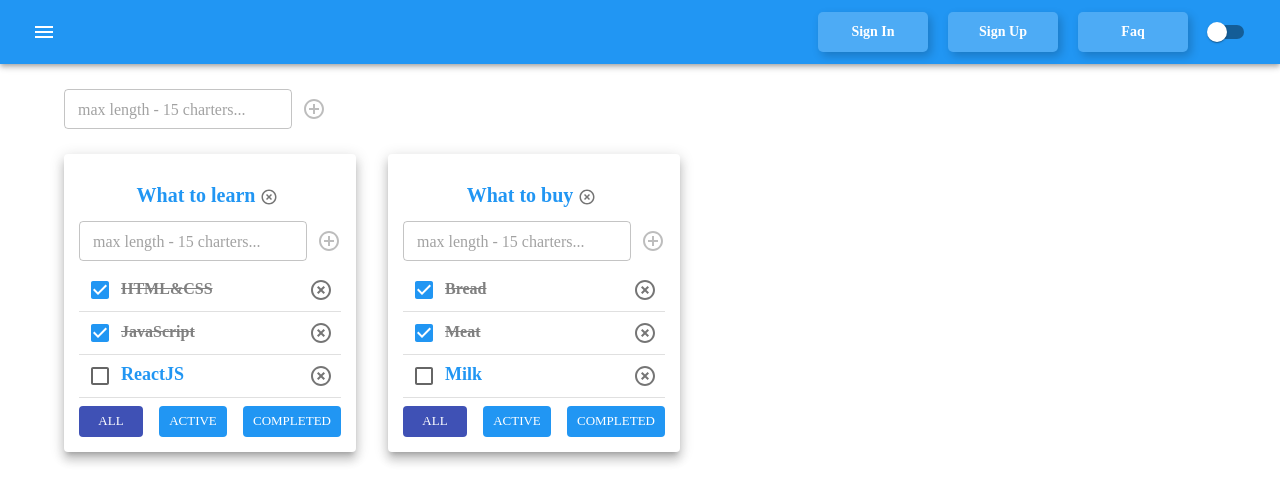
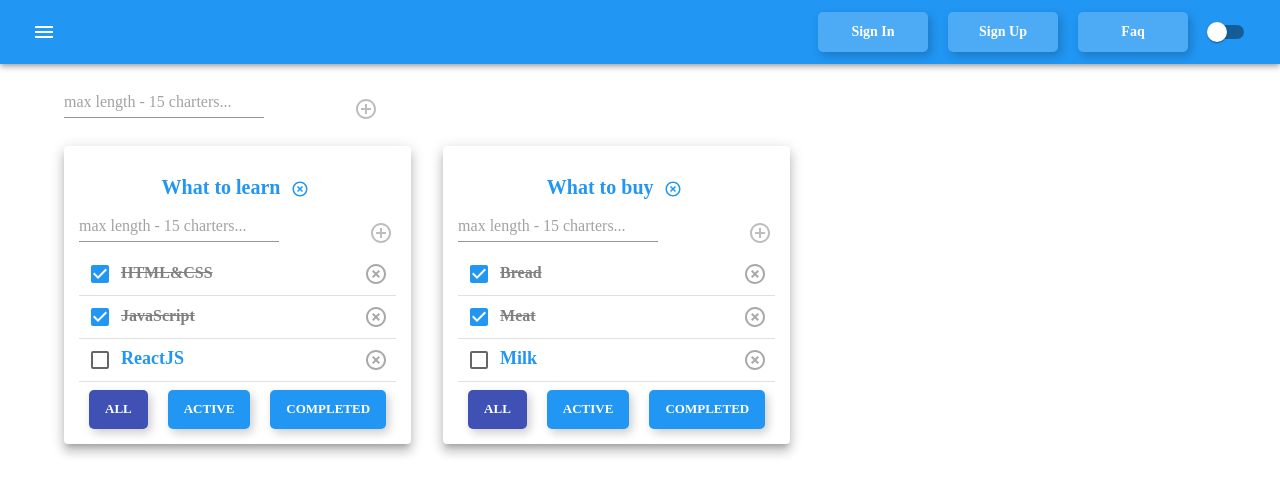
Before and after one commit to kdrenata/todolist, a React (Vite) app: page / in a window 1280 px wide. Shown: the top 502 px of the page. Built offline with nearby package versions, Linux system fonts and the light colour scheme.

Commit message:
todolist fixed with mui

```diff
--- a/src/todolist/AddItemForm.tsx
+++ b/src/todolist/AddItemForm.tsx
@@ -36,7 +36,8 @@ export const AddItemForm = ({createItem, maxTitleLength}: Props) => {
     return (
         <div>
             <TextField //  получает содержимое локального state(a)
-                variant="outlined"
+                variant="standard"
+                // sx={{ '& > :not(style)': { m: 1, width: '25ch' } }}
                 size="small"
                 value={itemTitle}
                 placeholder={`max length - ${maxTitleLength} charters...`}
@@ -48,7 +49,7 @@ export const AddItemForm = ({createItem, maxTitleLength}: Props) => {
 
             <IconButton
                 size='large'
-                sx={{p: '8px 0 0 10px'}}
+                sx={{p: '8px 0 0 90px'}}
                 disabled={!itemTitle || itemTitle.length > 15}
                 onClick={createItemHandler}
 
--- a/src/todolist/EditableSpan.tsx
+++ b/src/todolist/EditableSpan.tsx
@@ -30,7 +30,6 @@ export const EditableSpan = ({title, changeTitle}: EditableSpan) => {
                 onBlur={offEditeMode}
             />
             : <Box component='span'
-                // sx={{color: 'red'}}
                 onDoubleClick={onEditeMode}>
                 {title}
             </Box>
--- /dev/null
+++ b/src/todolist/FilterButton.ts
@@ -0,0 +1,28 @@
+import {styled} from "@mui/material";
+import Button from "@mui/material/Button";
+
+type Props = {
+    background?: string
+}
+
+export const FilterButton = styled(Button)<Props>(({background, theme}) => ({
+    minWidth: '11px',
+    fontWeight: 'bold',
+    // boxShadow: '0 0 0 2px #054B62, 4px 4px 0 0 #054B62',
+    boxShadow: "3px 4px 10px rgba(0, 0, 0, 0.2)",
+    borderRadius: '5px',
+    "&:hover": {
+        backgroundColor: '#3f51b5',
+        boxShadow: "5px 6px 14px rgba(0, 0, 0, 0.25)",
+        transition: "all 0.2s ease-in-out",
+    },
+    "&:active": {
+        boxShadow: "2px 3px 8px rgba(0, 0, 0, 0.2)",
+        transform: "scale(0.98)",
+    },
+    textTransform: 'uppercase',
+    margin: '0 10px',
+    padding: '8px 16px',
+    color: '#ffffff',
+    background: background || theme.palette.primary.light,
+}))
--- a/src/todolist/Todolist.tsx
+++ b/src/todolist/Todolist.tsx
@@ -4,7 +4,7 @@ import {AddItemForm} from "./AddItemForm.tsx";
 import {EditableSpan} from "./EditableSpan.tsx";
 import {getListItemSx} from "../TodolistItem.styles.ts";
 
-import Button from "@mui/material/Button"
+
 import IconButton from "@mui/material/IconButton"
 import List from "@mui/material/List"
 import ListItem from "@mui/material/ListItem";
@@ -12,6 +12,8 @@ import HighlightOffOutlinedIcon from '@mui/icons-material/HighlightOffOutlined';
 import Checkbox from '@mui/material/Checkbox';
 import Box from "@mui/material/Box";
 import Typography from '@mui/material/Typography';
+import {FilterButton} from "./FilterButton.ts";
+import {useState} from "react";
 
 
 type TodolistPropsType = {          // тип, который описывает пропсы компонента тудулист
@@ -80,6 +82,7 @@ export const Todolist = ({
                             size='medium'
                             onClick={deleteTaskHandler}>
                             <HighlightOffOutlinedIcon
+                                sx={{color: 'darkgray'}}
                                 fontSize='inherit'/>
                         </IconButton>
 
@@ -109,6 +112,11 @@ const changeTodolistTitleCallback = (newTitle: string) => {
 const deleteTodolistHandler = () => {
     deleteTodolist(todolistId)
 }
+const [activeFilter, setActiveFilter] = useState(filter || "all");
+const handleFilterChange = (newFilter: FilterValues) => {
+    setActiveFilter(newFilter);
+    changeTodolistFilter(newFilter, todolistId);
+};
 return (
     <div className={style.todolist}>
         <Typography
@@ -119,6 +127,7 @@ return (
             <IconButton
                 size='small'>
                 <HighlightOffOutlinedIcon
+                    sx={{color: "#2196f3", ml: '5px'}}
                     fontSize='inherit'
                     onClick={deleteTodolistHandler}/>
             </IconButton>
@@ -127,30 +136,33 @@ return (
         {tasksList}
 
         <Box sx={{display: 'flex', justifyContent: 'space-between'}}>
-            <Button
+            <FilterButton
+                background={activeFilter === "all" ? "#3f51b5" : "#2196f3"}
                 variant="contained"
                 size="small"
                 disableElevation
-                onClick={() => changeTodolistFilter("all", todolistId)}
-                color={filter === "all" ? "secondary" : "primary"}>
+                onClick={() => handleFilterChange("all")}
+                color={activeFilter  === "all" ? "secondary" : "primary"}>
                 All
-            </Button>
-            <Button
+            </FilterButton>
+            <FilterButton
+                background={activeFilter === "active" ? "#3f51b5" : "#2196f3"}
                 variant="contained"
                 size="small"
                 disableElevation
-                onClick={() => changeTodolistFilter('active', todolistId)}
-                color={filter === "active" ? "secondary" : "primary"}>
+                onClick={() => handleFilterChange('active')}
+                color={activeFilter  === "active" ? "secondary" : "primary"}>
                 Active
-            </Button>
-            <Button
+            </FilterButton>
+            <FilterButton
+                background={activeFilter === "completed" ? "#3f51b5" : "#2196f3"}
                 variant="contained"
                 size="small"
                 disableElevation
-                onClick={() => changeTodolistFilter('completed', todolistId)}
-                color={filter === "completed" ? "secondary" : "primary"}>
+                onClick={() => handleFilterChange('completed')}
+                color={activeFilter  === "completed" ? "secondary" : "primary"}>
                 Completed
-            </Button>
+            </FilterButton>
         </Box>
     </div>
 )
```
